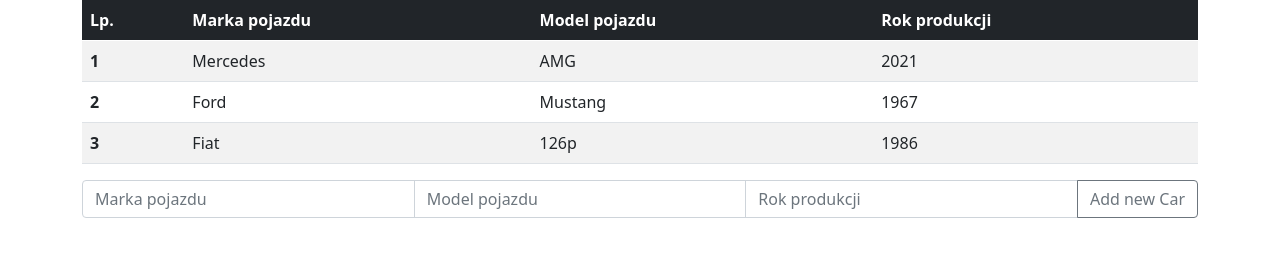
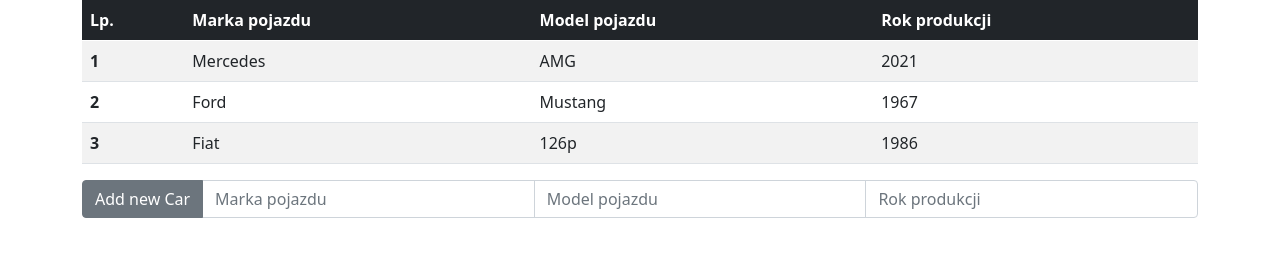
Before and after one commit to zgawronski/tabela, a website: page index.html in a window 1280 px wide. Drawn offline with nearby package versions, Linux system fonts and the light colour scheme.

Commit message:
basic done

```diff
--- a/index.html
+++ b/index.html
@@ -46,12 +46,12 @@
         </tbody>
       </table>
       <div class="input-group mb-3">
+        <button onClick="AddTab()" class="btn btn-secondary" type="button" id="carBtn">
+          Add new Car
+        </button>
         <input type="text" class="form-control" placeholder="Marka pojazdu" id="marka" />
         <input type="text" class="form-control" placeholder="Model pojazdu" id="model" />
         <input type="text" class="form-control" placeholder="Rok produkcji" id="rok" />
-        <button onClick="AddTab()" class="btn btn-outline-secondary" type="button" id="carBtn">
-          Add new Car
-        </button>
       </div>
     </div>
     <script src="src/js/script.js"></script>
```
